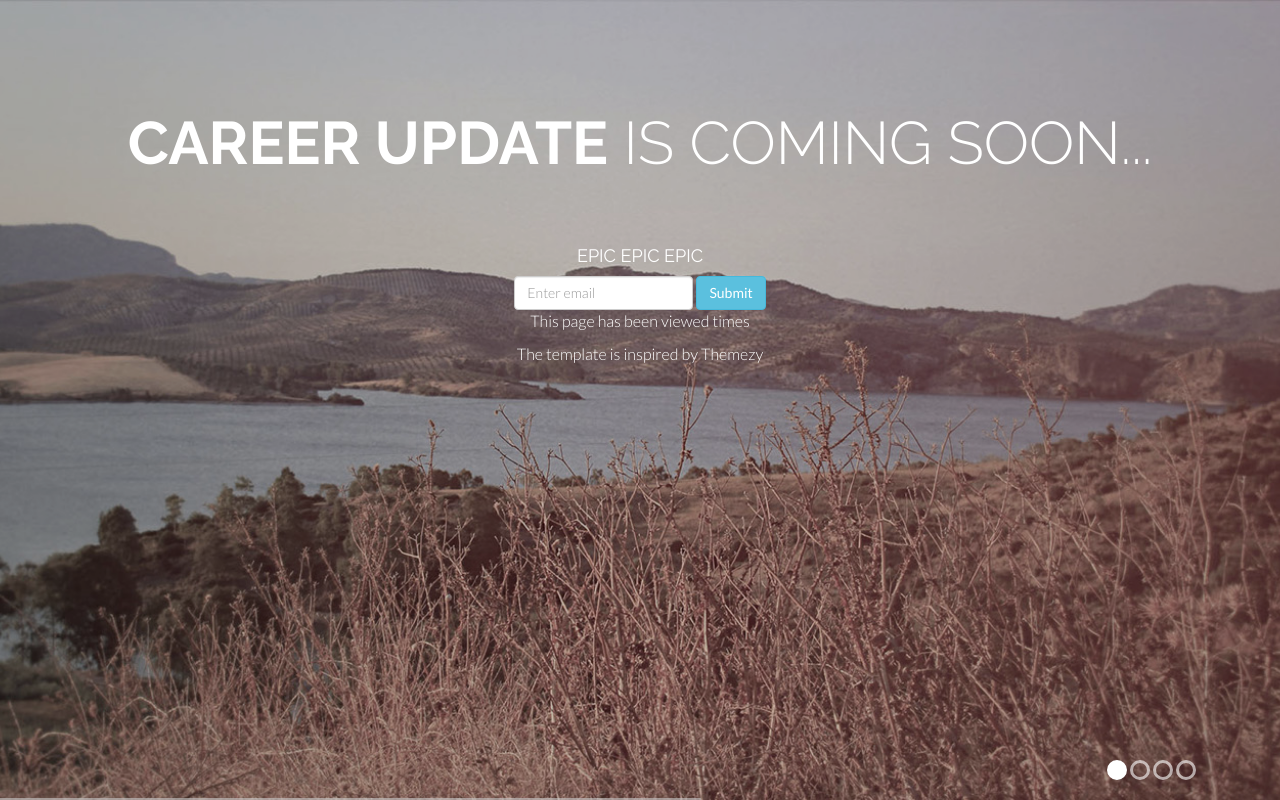
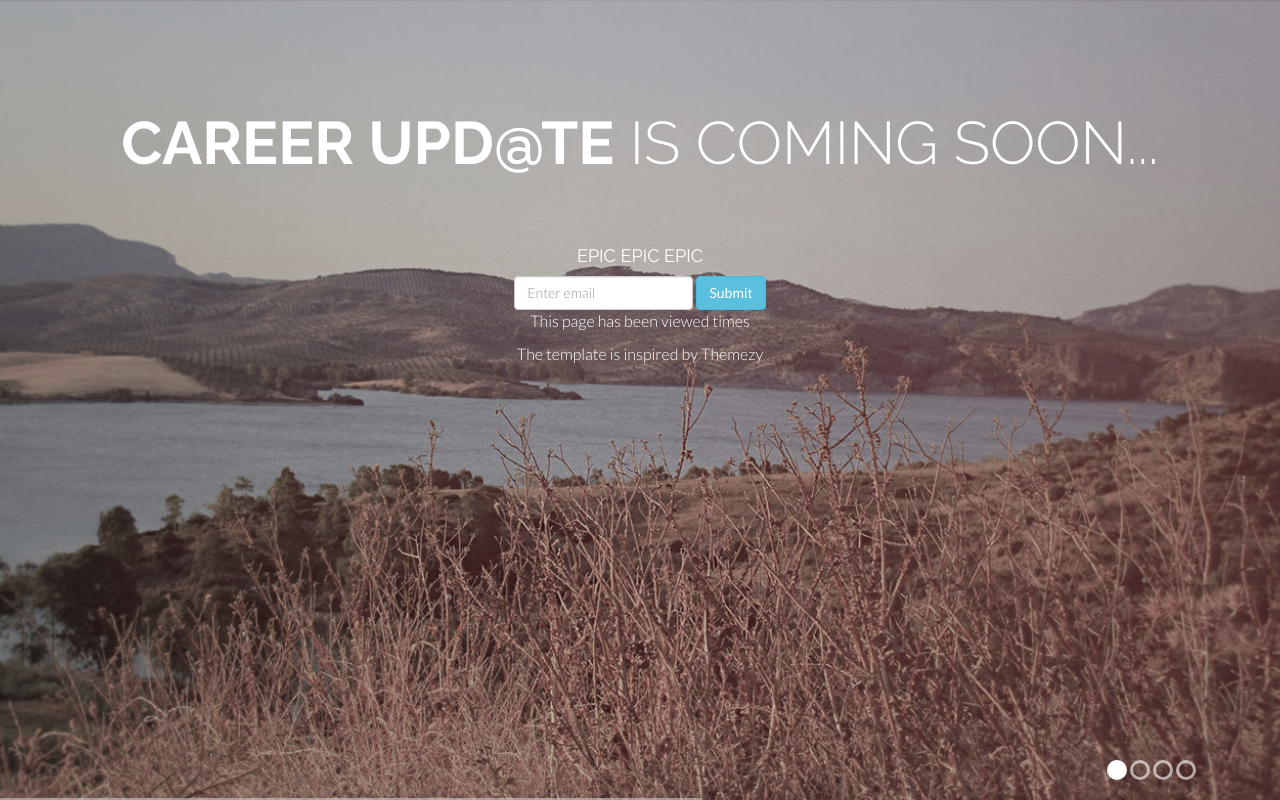
Before and after one commit to Sanjeedastrek/Resume-in-Azure, a website: page frontend/index.html in a window 1280 px wide. Drawn offline with nearby package versions, Linux system fonts and the light colour scheme; no server answers.

```diff
--- a/frontend/index.html
+++ b/frontend/index.html
@@ -39,7 +39,7 @@
     <div class="container">
       <header>
         <!-- HEADLINE -->
-        <h1 data-animated="GoIn"><b>Career Update</b> is coming soon...</h1>
+        <h1 data-animated="GoIn"><b>Career Upd@te</b> is coming soon...</h1>
       </header>
 
       <div class="col-lg-4 col-lg-offset-4 mt centered">
```
